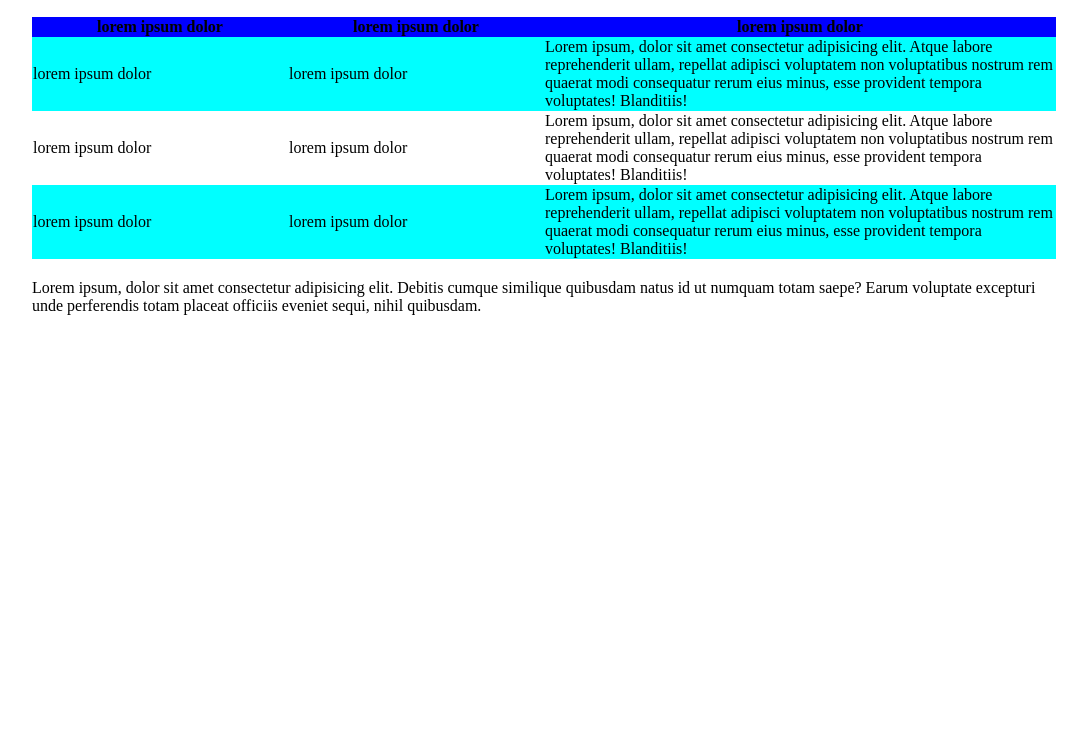
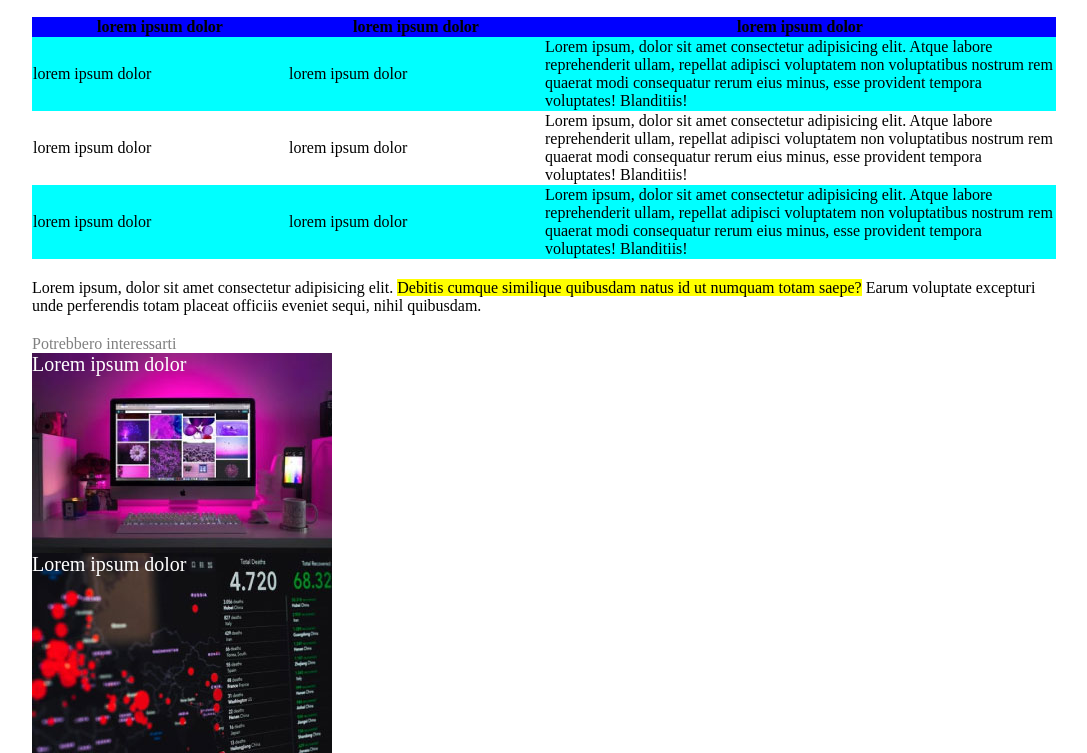
Before and after one commit to danialessi/html-css-booleaner, a website: page index.html in a window 1280 px wide. Shown: the part 903-1656 px from the top of the page, without its empty margins (96-1183 px from the left). Before the commit the page ends 1218 px from the top, so only its background shows below. Drawn offline with Linux system fonts and the light colour scheme.

Commit message:
sistemati file html e css

```diff
--- a/css/style.css
+++ b/css/style.css
@@ -85,5 +85,30 @@ thead {
   margin-top: 20px;
 }
 /* end of article */
+/* end of main */
 
-/* end of main */
+/* footer */
+footer {
+  margin-top: 20px;
+}
+
+footer p {
+  color: grey;
+}
+
+.monitor {
+  background-image: url("../img/monitor.jpg");
+  width: 300px;
+  height: 200px;
+  color: white;
+  font-size: 20px;
+}
+
+.graph {
+  background-image: url("../img/graph.jpg");
+  width: 300px;
+  height: 200px;
+  color: white;
+  font-size: 20px;
+}
+/* end of footer */
--- a/index.html
+++ b/index.html
@@ -123,17 +123,32 @@
         </table>
 
         <p class="final-article">
-          Lorem ipsum, dolor sit amet consectetur adipisicing elit. Debitis
-          cumque similique quibusdam natus id ut numquam totam saepe? Earum
-          voluptate excepturi unde perferendis totam placeat officiis eveniet
-          sequi, nihil quibusdam.
+          Lorem ipsum, dolor sit amet consectetur adipisicing elit.
+          <span class="highlight"
+            >Debitis cumque similique quibusdam natus id ut numquam totam
+            saepe?</span
+          >
+          Earum voluptate excepturi unde perferendis totam placeat officiis
+          eveniet sequi, nihil quibusdam.
         </p>
         <!-- end of article -->
       </div>
     </main>
 
     <!-- footer -->
-    <footer></footer>
+    <footer>
+      <div class="container">
+        <p>Potrebbero interessarti</p>
+
+        <div class="monitor">
+          Lorem ipsum dolor
+        </div>
+
+        <div class="graph">
+          Lorem ipsum dolor
+        </div>
+      </div>
+    </footer>
     <!-- end of footer -->
   </body>
 </html>
```
